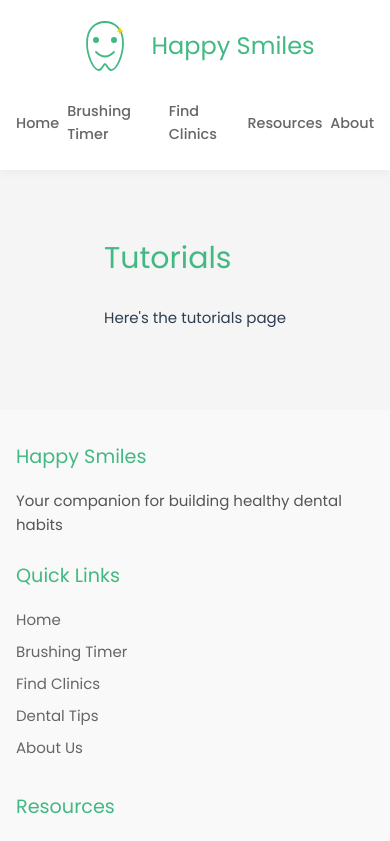
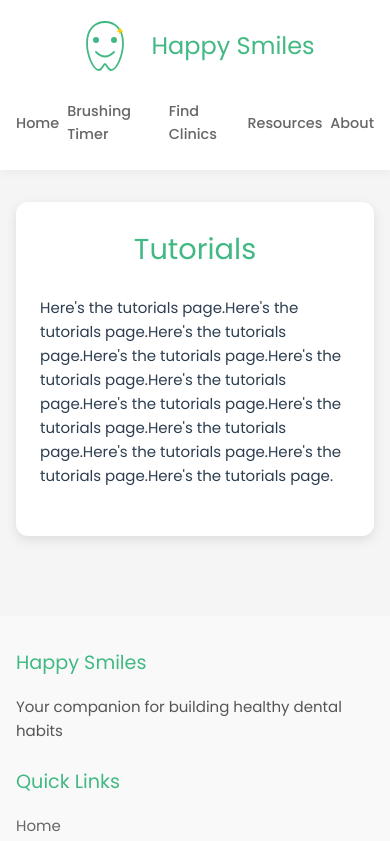
Before and after one commit to Happy-smiles-UNC/happy-smiles, a Vue app: page /tutorials in a window 390 px wide. Shown: the top 841 px of the page. Built offline with nearby package versions, Linux system fonts and the light colour scheme; a small style sheet from the web is missing; what highcharts-vue would draw is missing.

Commit message:
fix: make tutorial page responsive

```diff
--- a/src/components/TutorialPage.vue
+++ b/src/components/TutorialPage.vue
@@ -1,7 +1,7 @@
 <template>
   <div class="tutorial-page">
     <h1>Tutorials</h1>
-    <p>Here's the tutorials page</p>
+    <p>Here's the tutorials page.Here's the tutorials page.Here's the tutorials page.Here's the tutorials page.Here's the tutorials page.Here's the tutorials page.Here's the tutorials page.Here's the tutorials page.Here's the tutorials page.Here's the tutorials page.Here's the tutorials page.Here's the tutorials page.</p>
   </div>
 </template>
 
@@ -13,15 +13,34 @@ export default {
 
 <style scoped>
 .tutorial-page {
-  padding: 2rem 0;
+  background-color: white;
+  border-radius: 12px;
+  box-shadow: 0 4px 12px rgba(0, 0, 0, 0.1);
+  padding: 2rem;
+  margin-bottom: 2rem;
+  width: 100%;
 }
 
 h1 {
   color: #42b983;
   margin-bottom: 1.5rem;
+  font-size: 2.2rem;
+  text-align: center;
 }
-/*
-add more styles here hilm, you can use other pages as reference.
 
-*/
+p {
+  line-height: 1.6;
+  color: #2c3e50;
+  margin-bottom: 1.5rem;
+}
+
+@media (max-width: 768px) {
+  .tutorial-page {
+    padding: 1.5rem;
+  }
+
+  h1 {
+    font-size: 1.8rem;
+  }
+}
 </style>
```
